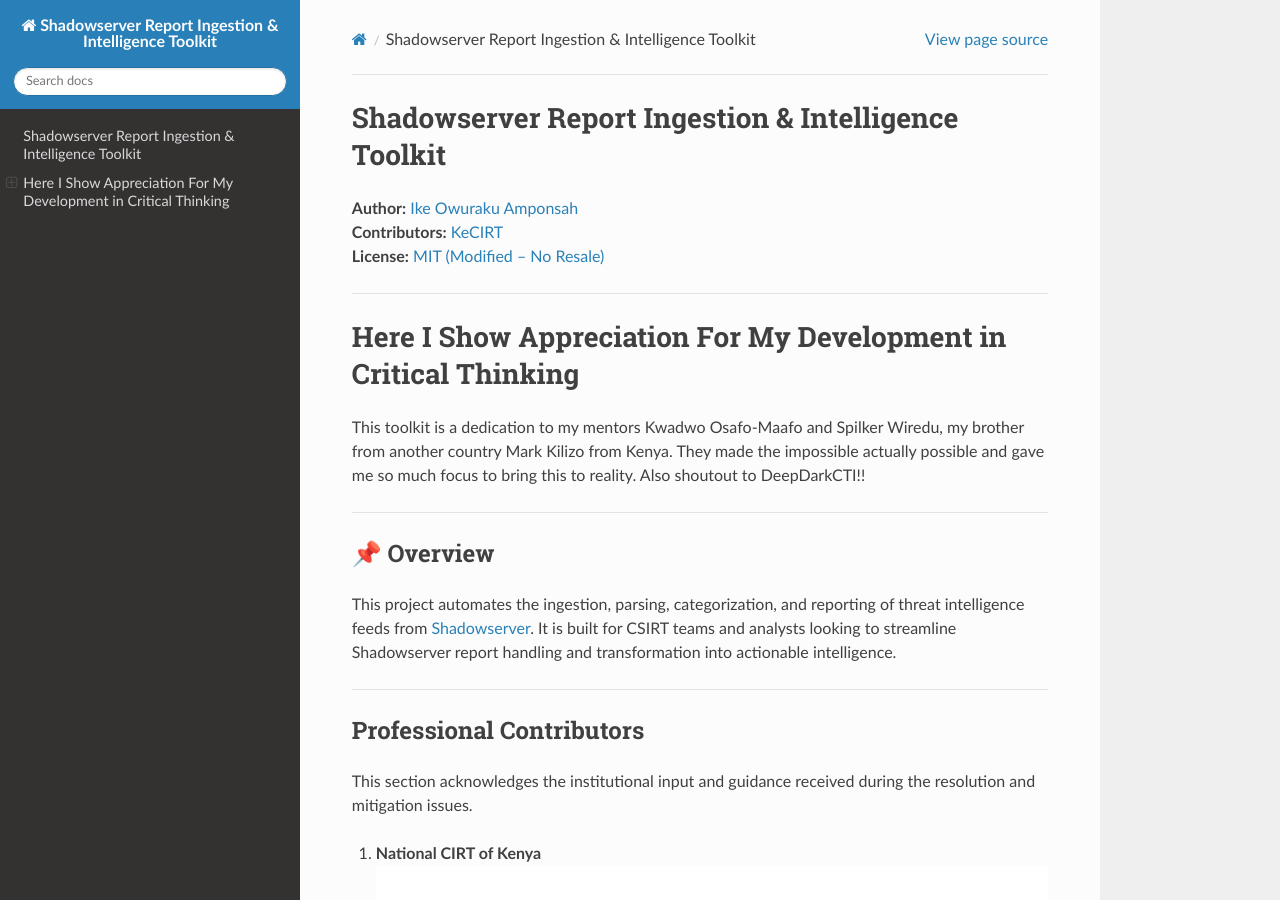
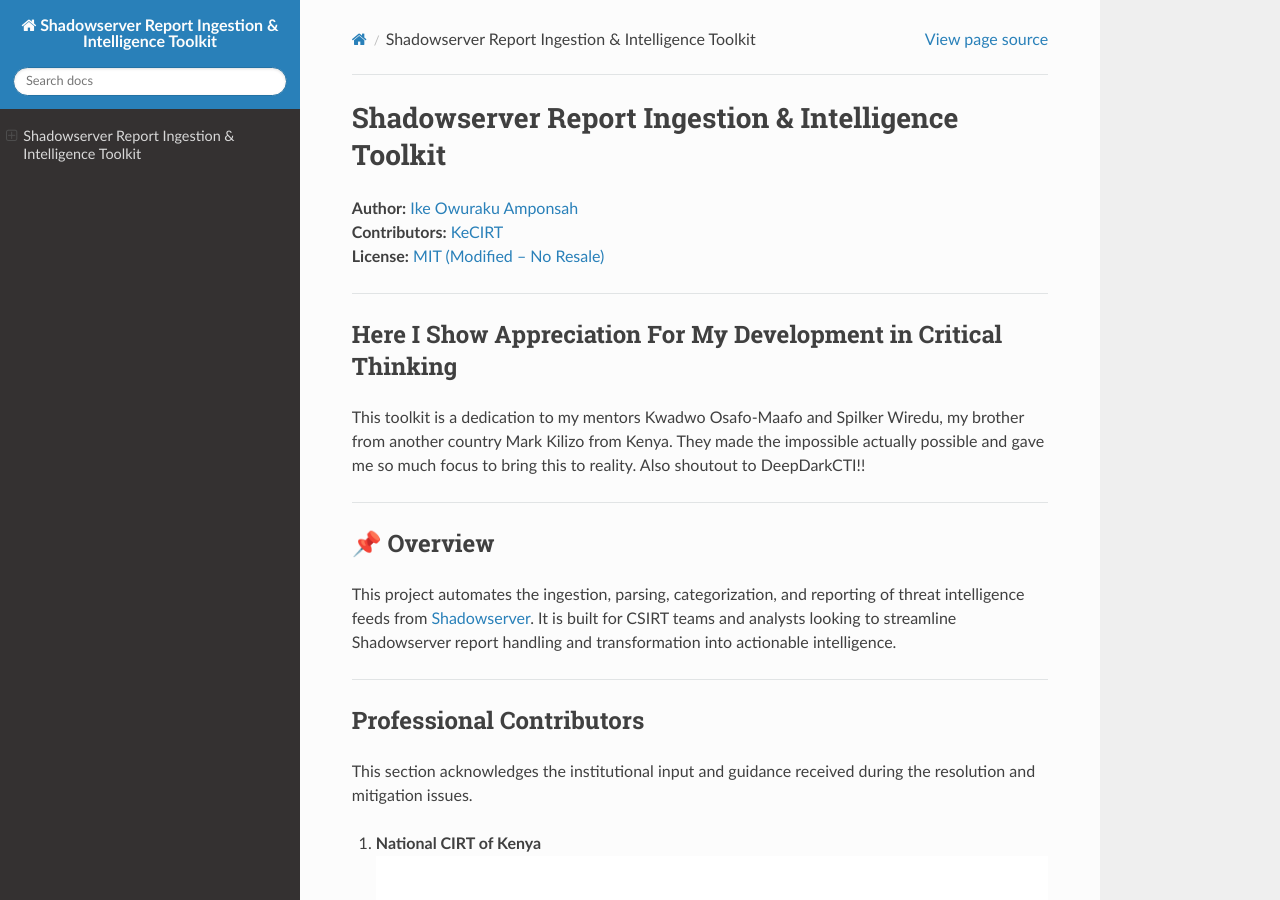
Before and after one commit to anonghosty/shadowserver_email_automation, a Sphinx documentation site: the page built from docs/index.md, in a window 1280 px wide and 900 px high. Built offline with Sphinx 7.4.7 and the Read the Docs theme 3.1.0, drawn with Linux system fonts in a browser that asks for light colours.

Commit message:
Update index.md

```diff
--- a/docs/index.md
+++ b/docs/index.md
@@ -11,7 +11,7 @@
 
 ---
 
-# Here I Show Appreciation For My Development in Critical Thinking
+## Here I Show Appreciation For My Development in Critical Thinking
 
 This toolkit is a dedication to my mentors Kwadwo Osafo-Maafo and Spilker Wiredu, my brother from another country Mark Kilizo from Kenya.
 They made the impossible actually possible and gave me so much focus to bring this to reality. Also shoutout to DeepDarkCTI!!
```
